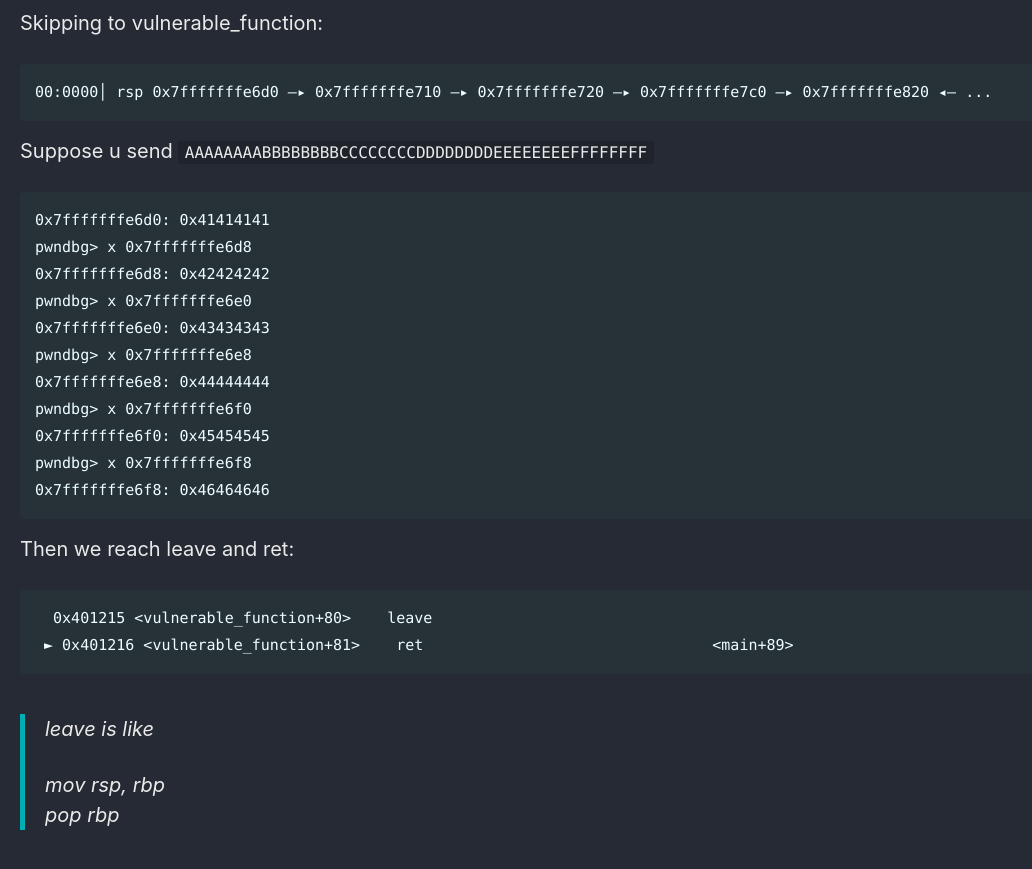
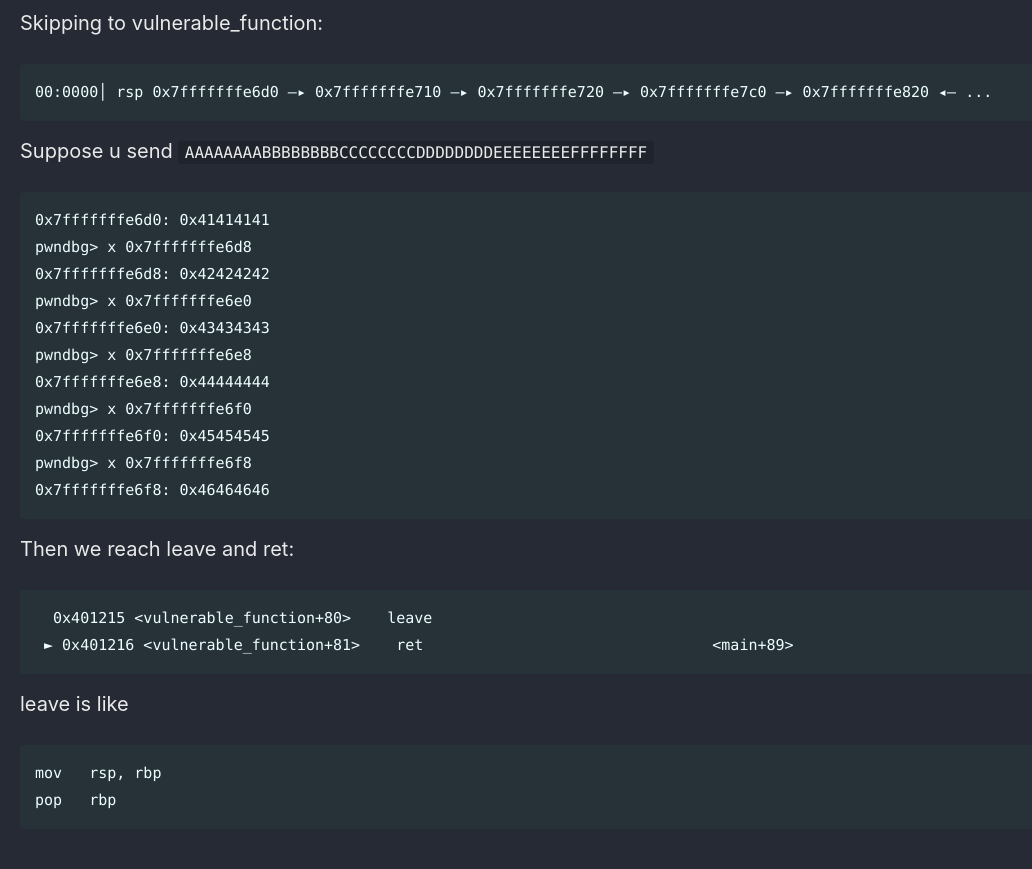
Before and after one commit to Connor-McCartney/Connor-McCartney.github.io, a Jekyll site: the page built from _pages/misc/pwn.md, in a window 1280 px wide and 900 px high, scrolled down 32273 px. Shown: the top 869 px of the window, without its empty margins (0-1032 px from the left). Built offline with Jekyll 4.4.1, drawn with Linux system fonts in a browser that asks for light colours; cached includes are drawn as plain includes.

Commit message:
Update pwn.md

````diff
--- a/_pages/misc/pwn.md
+++ b/_pages/misc/pwn.md
@@ -1340,7 +1340,9 @@ Then we reach leave and ret:
  ► 0x401216 <vulnerable_function+81>    ret                                <main+89>
 ```
 
-> leave is like
->
+leave is like
+
+```
 mov   rsp, rbp
 pop   rbp
+```
````
